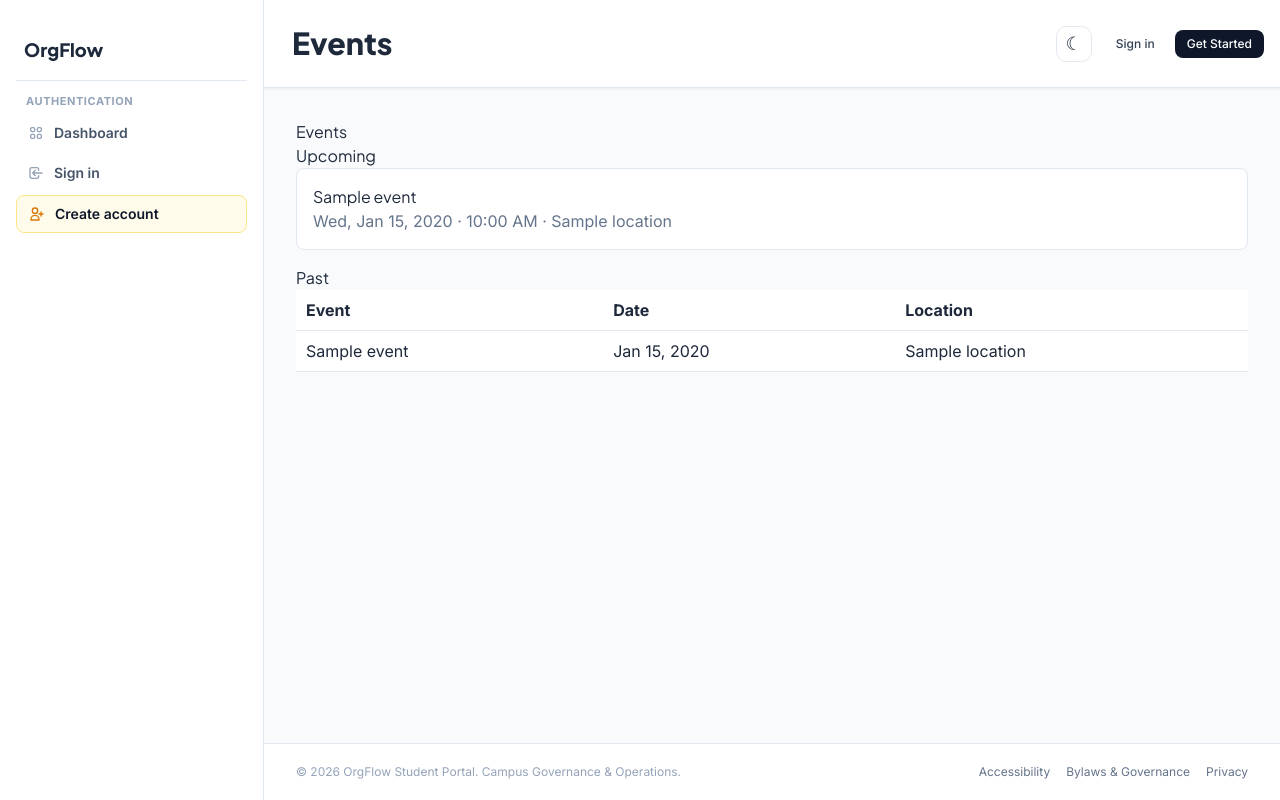
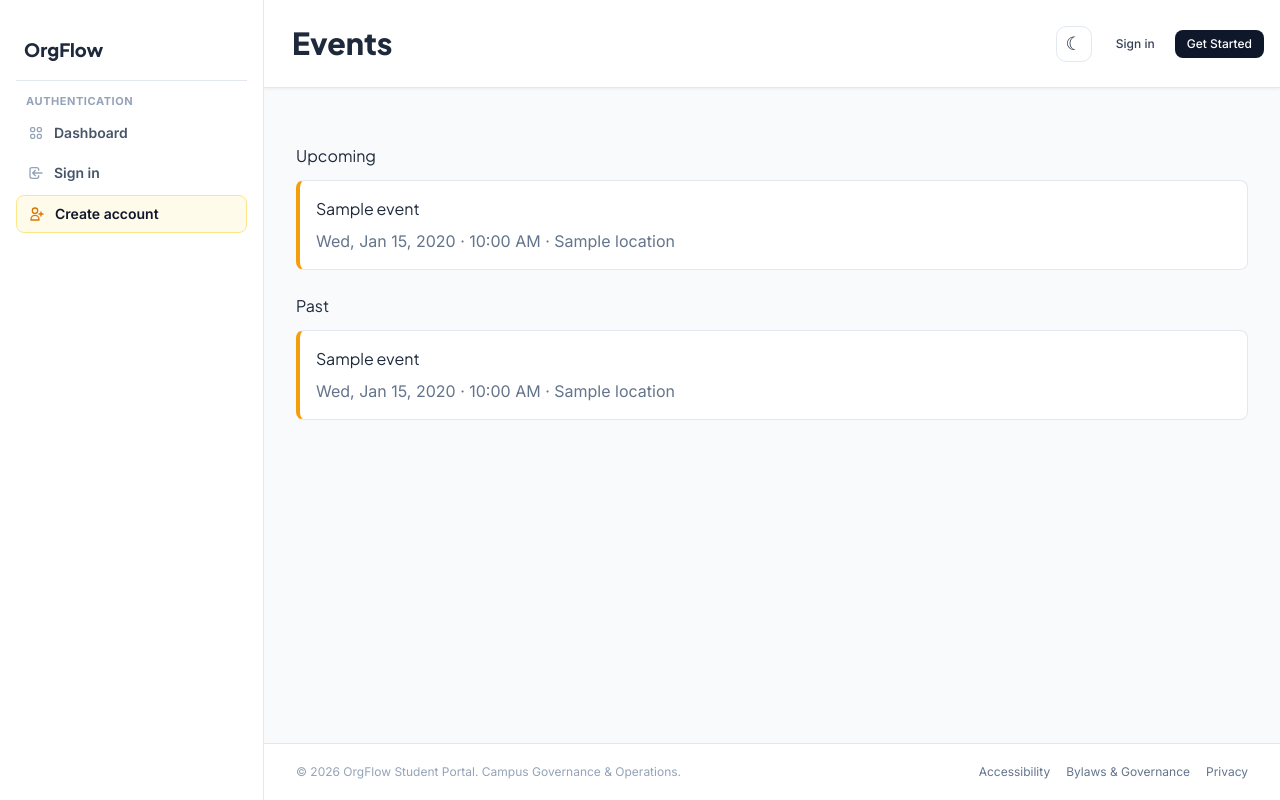
Before and after one commit to aayowole1/Software-Eng, a Django app: template events/templates/events/event_list.html in a window 1280 px wide. Run offline with Django 5.2, Linux system fonts and the light colour scheme; the template is opened without the code that fills it: most values are stand-ins (such as "Sample title", 1, 10 or a date in 2020); some libraries are stand-ins or nearby versions.

Commit message:
Match events UI to committees
Use rounded event cards, full-width event forms, visible dark-mode date controls, padded action buttons, and a prominent cancel action.\n\nCo-authored-by: Copilot <223556219+Copilot@users.noreply.github.com>

```diff
--- a/core/static/core/site.css
+++ b/core/static/core/site.css
@@ -546,6 +546,62 @@ h1, h2, h3, h4 { font-family: var(--font-family-heading); }
   margin-bottom: 16px;
 }
 
+.events-actions { margin-bottom: 24px; }
+.events-section { margin-top: 24px; }
+.events-section h2 { margin-bottom: 12px; }
+.event-card {
+  border-left: 4px solid var(--color-brand-accent);
+  transition: border-color 0.15s ease, box-shadow 0.15s ease, transform 0.15s ease;
+}
+.event-card:hover {
+  border-left-color: var(--accent);
+  box-shadow: 0 4px 12px rgb(15 23 42 / 0.1);
+  transform: translateY(-1px);
+}
+.event-card-cancelled { border-left-color: var(--error); }
+.event-card-heading {
+  display: flex;
+  align-items: flex-start;
+  justify-content: space-between;
+  gap: 12px;
+}
+.event-card h3 { margin: 0; }
+.event-card-meta { color: var(--muted); margin: 8px 0 0; }
+.event-badge-cancelled {
+  background: color-mix(in srgb, var(--error) 12%, var(--surface));
+  border-color: color-mix(in srgb, var(--error) 35%, var(--border));
+  color: var(--error);
+}
+.event-detail-card { border-left: 4px solid var(--color-brand-accent); }
+.event-form input[type=text],
+.event-form input[type=datetime-local],
+.event-form textarea { max-width: none; }
+.event-form input[type=datetime-local] { color-scheme: light; }
+.form-actions {
+  display: flex;
+  align-items: center;
+  flex-wrap: wrap;
+  gap: 12px;
+  margin-top: 16px;
+}
+.form-actions button,
+.form-actions .button {
+  min-width: 9rem;
+  padding: 10px 18px;
+  text-align: center;
+}
+.form-actions .danger {
+  background: var(--error);
+  border-color: var(--error);
+  color: #fff;
+}
+.button.secondary { background: var(--surface); color: var(--accent); }
+html.dark .event-card:hover { box-shadow: 0 4px 12px rgb(0 0 0 / 0.3); }
+html.dark .event-form input[type=datetime-local] {
+  color-scheme: dark;
+  color: var(--text);
+}
+
 .muted { color: var(--muted); }
 .badge {
   display: inline-block;
--- a/events/templates/events/event_list.html
+++ b/events/templates/events/event_list.html
@@ -2,36 +2,39 @@
 {% block title %}Events{% endblock %}
 {% block page_heading %}Events{% endblock %}
 {% block content %}
-  <h1>Events</h1>
-  {% if is_officer %}<p><a class="button" href="{% url 'events:create' %}">New event</a></p>{% endif %}
+  {% if user.profile.role == "officer" or user.profile.role == "admin" or user.is_superuser %}
+    <p class="events-actions"><a class="button" href="{% url 'events:create' %}">New event</a></p>
+  {% endif %}
 
-  <h2>Upcoming</h2>
+  <section class="events-section" aria-labelledby="upcoming-events-heading">
+    <h2 id="upcoming-events-heading">Upcoming</h2>
   {% for event, my_response in upcoming %}
-    <div class="card">
-      <h3><a href="{% url 'events:detail' event.pk %}">{{ event.title }}</a>{% if event.cancelled %} <span class="badge">Cancelled</span>{% endif %}</h3>
-      <p class="muted">{{ event.starts_at|date:"D, M j, Y · g:i A" }} · {{ event.location }}</p>
+    <article class="card event-card{% if event.cancelled %} event-card-cancelled{% endif %}">
+      <div class="event-card-heading">
+        <h3><a href="{% url 'events:detail' event.pk %}">{{ event.title }}</a></h3>
+        {% if event.cancelled %}<span class="badge event-badge-cancelled">Cancelled</span>{% endif %}
+      </div>
+      <p class="event-card-meta">{{ event.starts_at|date:"D, M j, Y · g:i A" }} · {{ event.location }}</p>
       {% if my_response == "going" %}<p><span class="badge">You're going</span></p>
       {% elif my_response == "not_going" %}<p><span class="badge">You're not going</span></p>{% endif %}
-    </div>
+    </article>
   {% empty %}
     <p class="muted">No upcoming events.</p>
   {% endfor %}
+  </section>
 
-  <h2>Past</h2>
-  <div class="table-wrap">
-    <table>
-      <thead><tr><th scope="col">Event</th><th scope="col">Date</th><th scope="col">Location</th></tr></thead>
-      <tbody>
-        {% for event in past %}
-          <tr>
-            <td><a href="{% url 'events:detail' event.pk %}">{{ event.title }}</a>{% if event.cancelled %} <span class="badge">Cancelled</span>{% endif %}</td>
-            <td>{{ event.starts_at|date:"M j, Y" }}</td>
-            <td>{{ event.location }}</td>
-          </tr>
-        {% empty %}
-          <tr><td colspan="3" class="muted">No past events.</td></tr>
-        {% endfor %}
-      </tbody>
-    </table>
-  </div>
+  <section class="events-section" aria-labelledby="past-events-heading">
+    <h2 id="past-events-heading">Past</h2>
+    {% for event in past %}
+      <article class="card event-card{% if event.cancelled %} event-card-cancelled{% endif %}">
+        <div class="event-card-heading">
+          <h3><a href="{% url 'events:detail' event.pk %}">{{ event.title }}</a></h3>
+          {% if event.cancelled %}<span class="badge event-badge-cancelled">Cancelled</span>{% endif %}
+        </div>
+        <p class="event-card-meta">{{ event.starts_at|date:"D, M j, Y · g:i A" }} · {{ event.location }}</p>
+      </article>
+    {% empty %}
+      <p class="muted">No past events.</p>
+    {% endfor %}
+  </section>
 {% endblock %}
```
Also changed, not shown: events/templates/events/event_detail.html (+4 -4 lines), events/templates/events/event_form.html (+9 -2 lines), events/views.py (+10 -2 lines).
